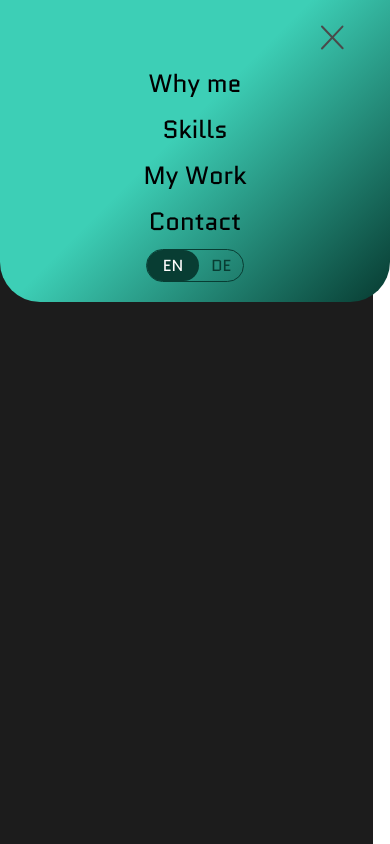
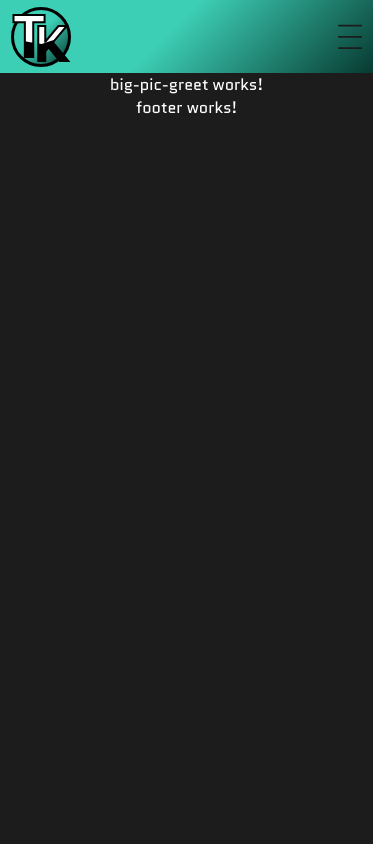
Before and after one commit to ToniKleinfeld/myportfolio, an Angular app: page / in a window 390 px wide. Shown: the top 844 px of the page. Built offline with nearby package versions, Linux system fonts and the light colour scheme.

Commit message:
add function to toggle the Nav menu in Mobile mode

```diff
--- a/src/app/shared/components/header/header.component.html
+++ b/src/app/shared/components/header/header.component.html
@@ -3,9 +3,9 @@
 
         <app-logo></app-logo>
 
-        <app-nav></app-nav>
+        <app-nav (closeMenu)="toggleMenu = $event" [toggle]="toggleMenu"></app-nav>
 
-        <div class="dropdownmenu">
+        <div class="dropdownmenu" (click)="toggleMenu = true">
         </div>
 
     </header>
--- a/src/app/shared/components/header/header.component.scss
+++ b/src/app/shared/components/header/header.component.scss
@@ -26,12 +26,28 @@ section{
             padding: 0 3% ;
         }
 
+        app-nav{
+            height: 100%;
+            width: 100%;
+            @include main.center($jc:space-around);
+        }
+
         .dropdownmenu{
             display: none;
+            width: 32px;
+            aspect-ratio: 1/1;
+            background-image: url(../../../../assets/img/burgermenu.svg);
+            background-repeat: no-repeat;
+            background-size: cover;
 
             @media(max-width:1025px) {
                 @include main.center();
+                cursor: pointer;
             }
+        }
+
+        .dropdownmenu:hover{
+            background-image: url(../../../../assets/img/burgerhover.svg);
         }
     }
 }
--- a/src/app/shared/components/header/header.component.ts
+++ b/src/app/shared/components/header/header.component.ts
@@ -1,4 +1,4 @@
-import { Component } from '@angular/core';
+import { Component, EventEmitter, Output  } from '@angular/core';
 import { LogoComponent } from "./logo/logo.component";
 import { NavComponent } from "./nav/nav.component";
 
@@ -10,5 +10,5 @@ import { NavComponent } from "./nav/nav.component";
   styleUrl: './header.component.scss'
 })
 export class HeaderComponent {
-
+  toggleMenu = false;
 }
--- a/src/app/shared/components/header/logo/logo.component.scss
+++ b/src/app/shared/components/header/logo/logo.component.scss
@@ -71,3 +71,7 @@
         }
       }
 }
+
+.logo:hover{
+  cursor: default;
+}
--- a/src/app/shared/components/header/nav/nav.component.html
+++ b/src/app/shared/components/header/nav/nav.component.html
@@ -1,7 +1,9 @@
-<nav>
+<nav [ngClass]="{'menu_open': toggle, 'menu_closed': !toggle}" >
+
     <div class="mobileClose">
-        <img src="./assets/img/closemenu.svg" alt="">
+        <img src="./assets/img/closemenu.svg" alt="" (click)="closeMenu.emit(false)">
     </div>
+
     <div class="navmenu">
         <a href="#">Contact</a>
         <a href="#">My Work</a>
--- a/src/app/shared/components/header/nav/nav.component.scss
+++ b/src/app/shared/components/header/nav/nav.component.scss
@@ -1,10 +1,7 @@
 @use '../../../mixin.scss' as main;
 
 nav{
-    width: 100%;
-    height: 100%;
-    @include main.center($jc:space-around);
-
+    @include main.center();
     .mobileClose{
         display: none;
         padding: 20px 20px 0 0;
@@ -35,6 +32,11 @@ nav{
             color: black;
         }
 
+        a:hover{
+            -webkit-text-stroke: 1px black;
+            color: transparent;
+        }
+
         @media(max-width:1025px) {
             justify-content: center;
             gap: 10px;
@@ -60,3 +62,15 @@ nav{
         border-radius: 0 0 40px 40px;
     }
 }
+
+.menu_open{
+    @media(max-width:1025px) {
+       display: flex;
+    }
+}
+
+.menu_closed{
+    @media(max-width:1025px) {
+        display: none;
+     }
+}
--- a/src/app/shared/components/header/nav/nav.component.ts
+++ b/src/app/shared/components/header/nav/nav.component.ts
@@ -1,13 +1,18 @@
-import { Component } from '@angular/core';
+import { Component, Output, Input, EventEmitter  } from '@angular/core';
 import { IconssectionComponent } from "./iconssection/iconssection.component";
+import { CommonModule } from '@angular/common';
 
 @Component({
   selector: 'app-nav',
   standalone: true,
-  imports: [IconssectionComponent],
+  imports: [IconssectionComponent,CommonModule],
   templateUrl: './nav.component.html',
   styleUrl: './nav.component.scss'
 })
 export class NavComponent {
-
+  constructor(){
+    this.toggle = false
+  }
+  @Input() toggle:boolean;
+  @Output() closeMenu: EventEmitter<boolean> = new EventEmitter();
 }
--- a/src/app/shared/mixin.scss
+++ b/src/app/shared/mixin.scss
@@ -7,7 +7,7 @@
     gap: $x;
 }
 
-$main-color1: #3DCFB6;  /*opacity 20% oder 50% je nach verwendung*/
+$main-color1: #3DCFB6;  /*opacity 20% oder 50% je nach verwendung hinzu z.b als component hintergrund*/
 $main-color2: #083d33;
 $main-color3: #FFFDFD;
 $main-color-wrong:#FD2E12;
@@ -20,11 +20,7 @@ $button-default: $main-color1;
 $button-hover: $colorGradient;
 $button-disabled: #9E9D9D;
 
-
-
-
 colorset{
     /*Blur effect für Icons hover skills*/
-
     font-family: Quantico;
 }
```
Also changed, not shown: src/assets/img/burgerhover.svg (added), src/assets/img/burgermenu.svg (added).
